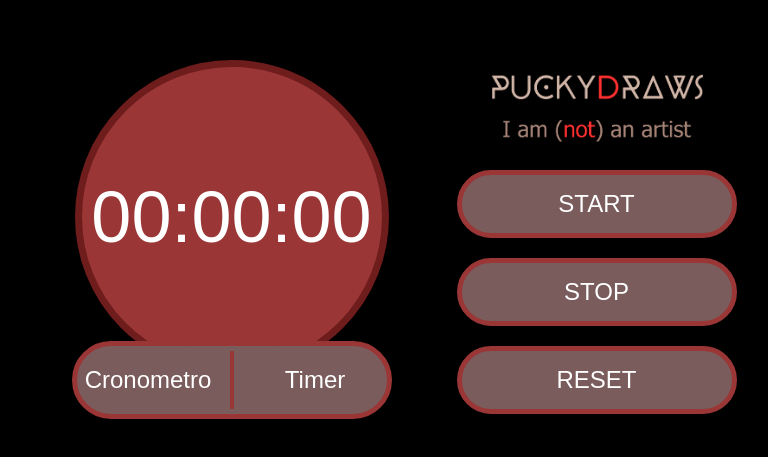
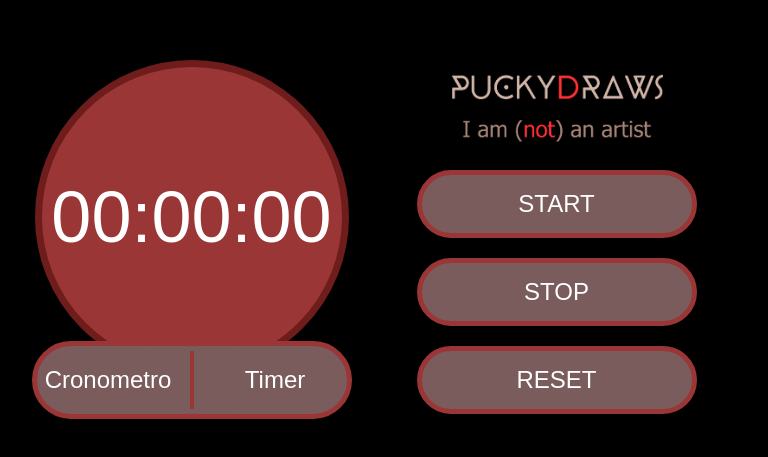
Before and after one commit to Amin9792/puckyclocklandscape, a plain HTML site: page index.html in a window 1280 px wide. Shown: the part 157-614 px from the top of the page, without its empty margins (236-1004 px from the left). Drawn offline with Linux system fonts and the light colour scheme.

Commit message:
Update styles.css

```diff
--- a/styles.css
+++ b/styles.css
@@ -29,6 +29,7 @@ body {
     text-align: center;
     position: relative;
     margin-right: 65px;
+    margin-left: -80px;
 }
 
 .mode-selector {
```
